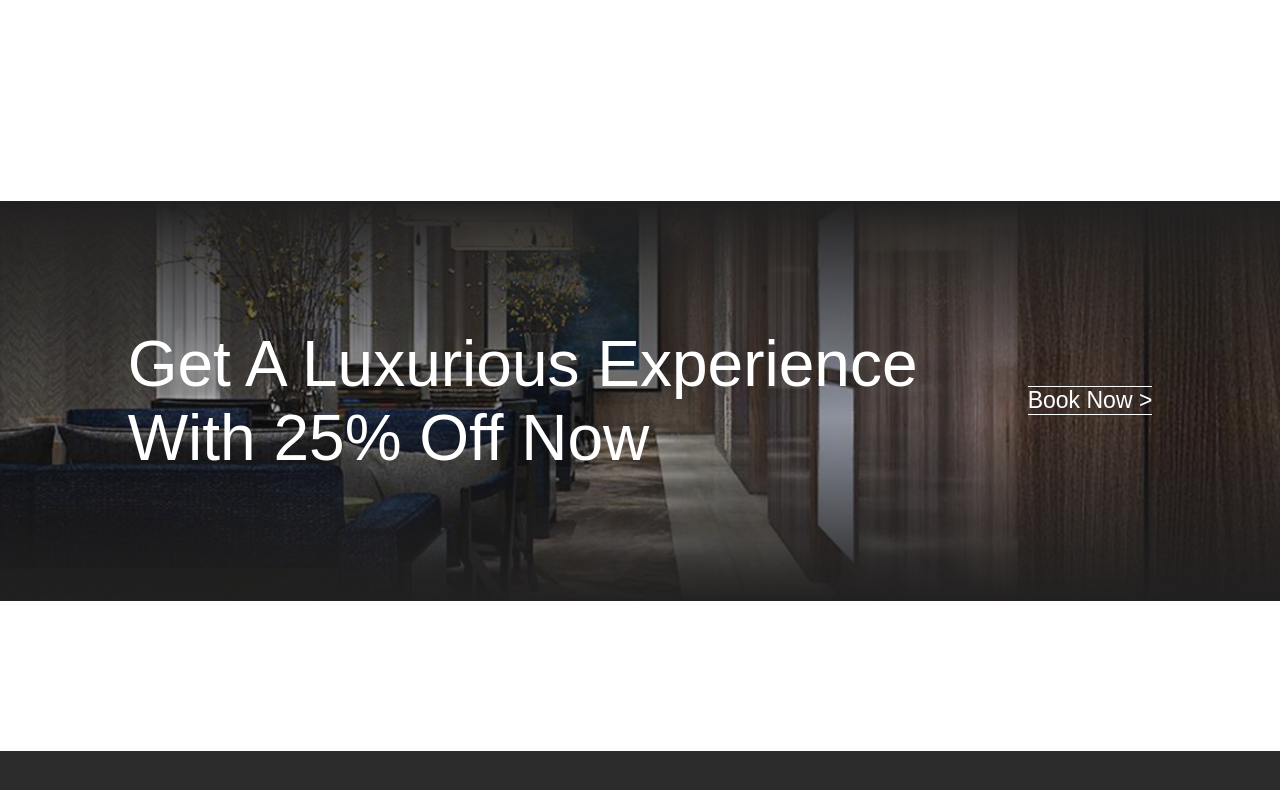
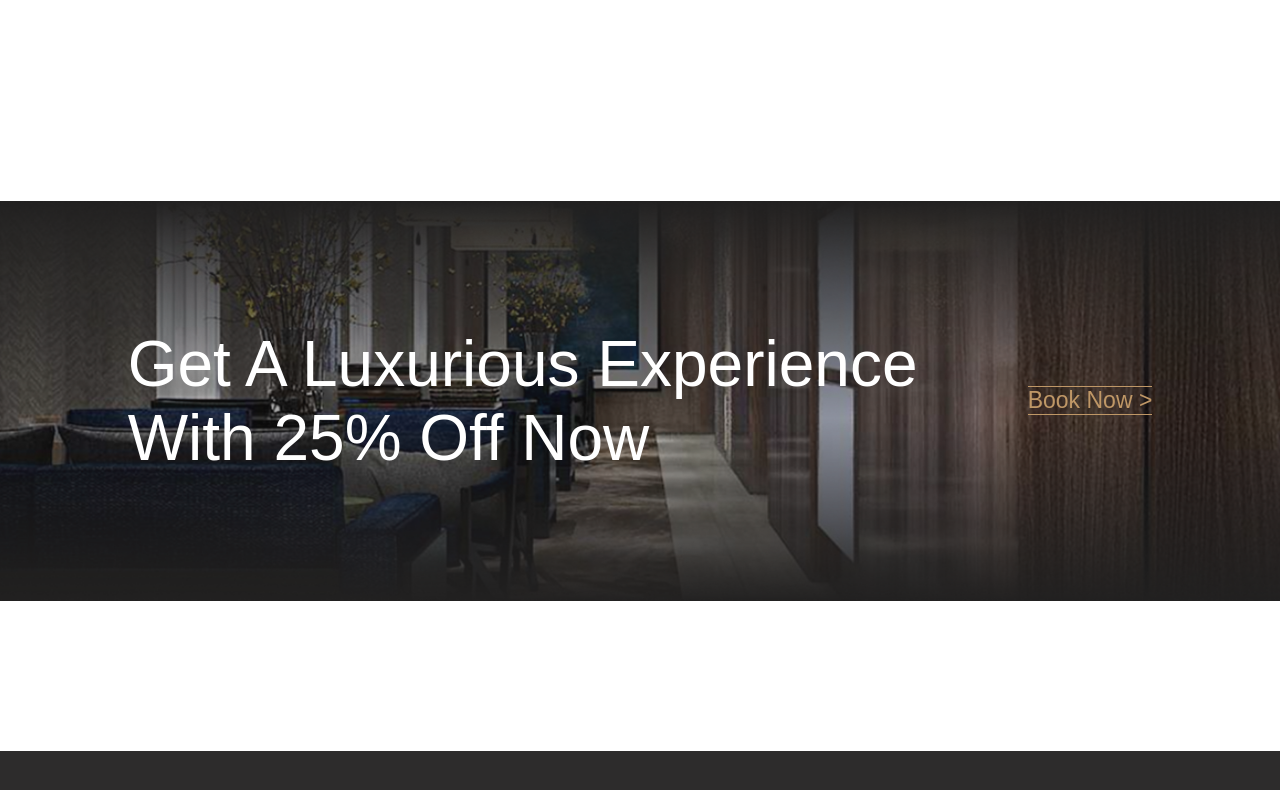
Before and after one commit to trabalhoWebUFSC/trabalhoWebUFSC, a React (Create React App) app in the folder frontend/: page / in a window 1280 px wide. In both pictures the pointer is over the button 1090 px from the left and 5966 px from the top of the page. Shown: the part 5566-6356 px from the top of the page. Built offline with nearby package versions, Linux system fonts and the light colour scheme; no server answers; a web font is replaced by a local one.

Commit message:
Add transition effects to promo button styles

```diff
--- a/frontend/src/components/PromoBanner/PromoBanner.module.css
+++ b/frontend/src/components/PromoBanner/PromoBanner.module.css
@@ -54,9 +54,15 @@
     font-family: 'Forum', sans-serif;
     border-top: 1px solid white;
     border-bottom: 1px solid white;
-
+    transition: color 0.3s ease , border-color 0.3s ease;
 
 }
+
+.promoButton:hover {
+    color: #BF9766;
+    border-color: #BF9766;
+}
+
 
 .promoH1 {
     font-family: "Forum", sans-serif;
```
